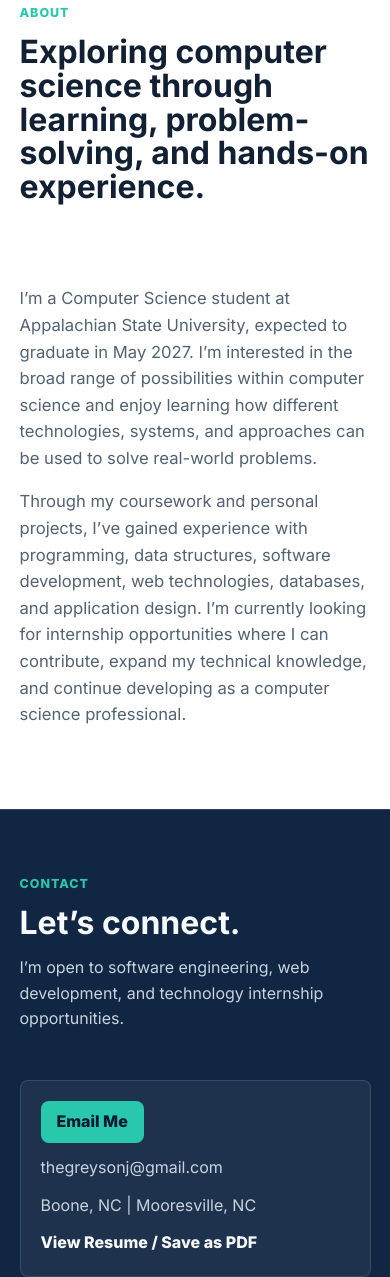
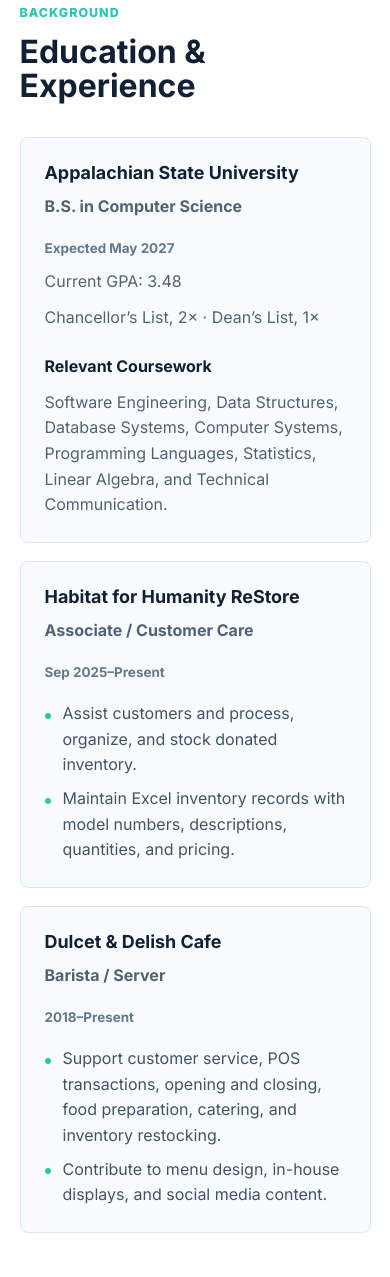
Before and after one commit to GreysonA75/portfolio, a plain HTML site: page index.html in a window 390 px wide. Shown: the part 7451-8728 px from the top of the page. Drawn offline with Linux system fonts and the light colour scheme.

Commit message:
Revert "Remove background section"
This reverts commit d0e791a1ea70a264312f3a7d59a759f4825f6b73.

```diff
--- a/index.html
+++ b/index.html
@@ -33,6 +33,7 @@
     <nav class="site-nav" aria-label="Primary navigation">
       <a href="#projects">Projects</a>
       <a href="#skills">Skills</a>
+      <a href="#background">Background</a>
       <a href="#about">About</a>
       <a href="#contact">Contact</a>
     </nav>
@@ -243,6 +244,54 @@
       </div>
     </section>
 
+    <section class="section" id="background">
+      <div class="section-heading">
+        <p class="eyebrow">Background</p>
+        <h2>Education &amp; Experience</h2>
+      </div>
+      <div class="background-grid">
+        <article class="background-card">
+          <div class="background-heading">
+            <div>
+              <h3>Appalachian State University</h3>
+              <p class="background-role">B.S. in Computer Science</p>
+            </div>
+            <span>Expected May 2027</span>
+          </div>
+          <p>Current GPA: 3.48</p>
+          <p>Chancellor’s List, 2× · Dean’s List, 1×</p>
+          <h4>Relevant Coursework</h4>
+          <p>Software Engineering, Data Structures, Database Systems, Computer Systems, Programming Languages, Statistics, Linear Algebra, and Technical Communication.</p>
+        </article>
+        <article class="background-card">
+          <div class="background-heading">
+            <div>
+              <h3>Habitat for Humanity ReStore</h3>
+              <p class="background-role">Associate / Customer Care</p>
+            </div>
+            <span>Sep 2025–Present</span>
+          </div>
+          <ul class="feature-list">
+            <li>Assist customers and process, organize, and stock donated inventory.</li>
+            <li>Maintain Excel inventory records with model numbers, descriptions, quantities, and pricing.</li>
+          </ul>
+        </article>
+        <article class="background-card">
+          <div class="background-heading">
+            <div>
+              <h3>Dulcet &amp; Delish Cafe</h3>
+              <p class="background-role">Barista / Server</p>
+            </div>
+            <span>2018–Present</span>
+          </div>
+          <ul class="feature-list">
+            <li>Support customer service, POS transactions, opening and closing, food preparation, catering, and inventory restocking.</li>
+            <li>Contribute to menu design, in-house displays, and social media content.</li>
+          </ul>
+        </article>
+      </div>
+    </section>
+
     <section class="section split" id="about">
       <div class="section-heading">
         <p class="eyebrow">About</p>
--- a/style.css
+++ b/style.css
@@ -538,6 +538,55 @@
   color: #526273;
 }
 
+.background-grid {
+  display: grid;
+  grid-template-columns: repeat(2, minmax(0, 1fr));
+  gap: 18px;
+}
+
+.background-card {
+  padding: 24px;
+  background: #f8fbfd;
+  border: 1px solid #dce5ee;
+  border-radius: 8px;
+}
+
+.background-card:first-child {
+  grid-row: span 2;
+}
+
+.background-card p {
+  margin: 10px 0 0;
+  color: #526273;
+}
+
+.background-card h4 {
+  margin: 24px 0 0;
+  color: var(--ink);
+}
+
+.background-card .feature-list {
+  margin-top: 18px;
+}
+
+.background-heading {
+  display: flex;
+  align-items: flex-start;
+  justify-content: space-between;
+  gap: 18px;
+}
+
+.background-heading span {
+  flex: 0 0 auto;
+  color: #667789;
+  font-size: 0.84rem;
+  font-weight: 700;
+}
+
+.background-role {
+  font-weight: 700;
+}
+
 .split {
   display: grid;
   grid-template-columns: minmax(0, 0.8fr) minmax(0, 1fr);
@@ -737,8 +786,13 @@
 
   .project-grid,
   .skills-grid,
+  .background-grid,
   .case-study-grid {
     grid-template-columns: 1fr;
+  }
+
+  .background-card:first-child {
+    grid-row: auto;
   }
 
   .skill-group.wide {
@@ -752,6 +806,10 @@
   .project-topline {
     display: grid;
     justify-content: stretch;
+  }
+
+  .background-heading {
+    display: grid;
   }
 
   .site-footer {
```
Also changed, not shown: README.md.
